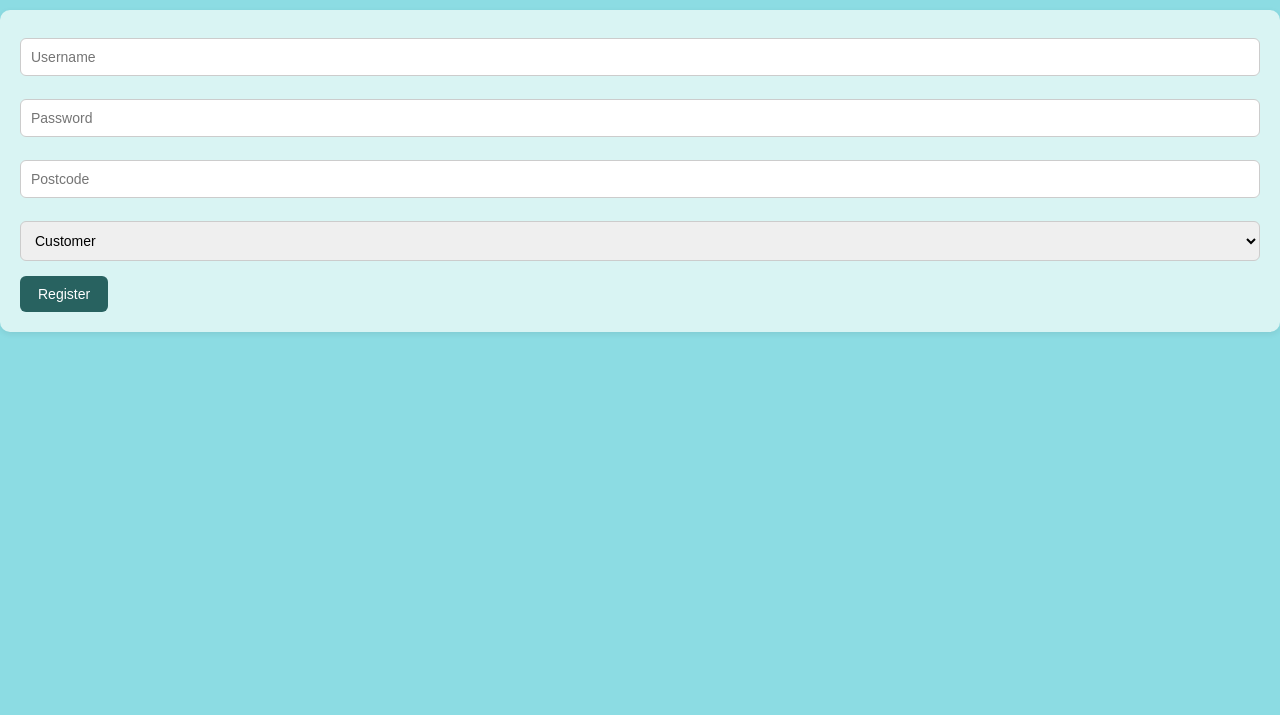
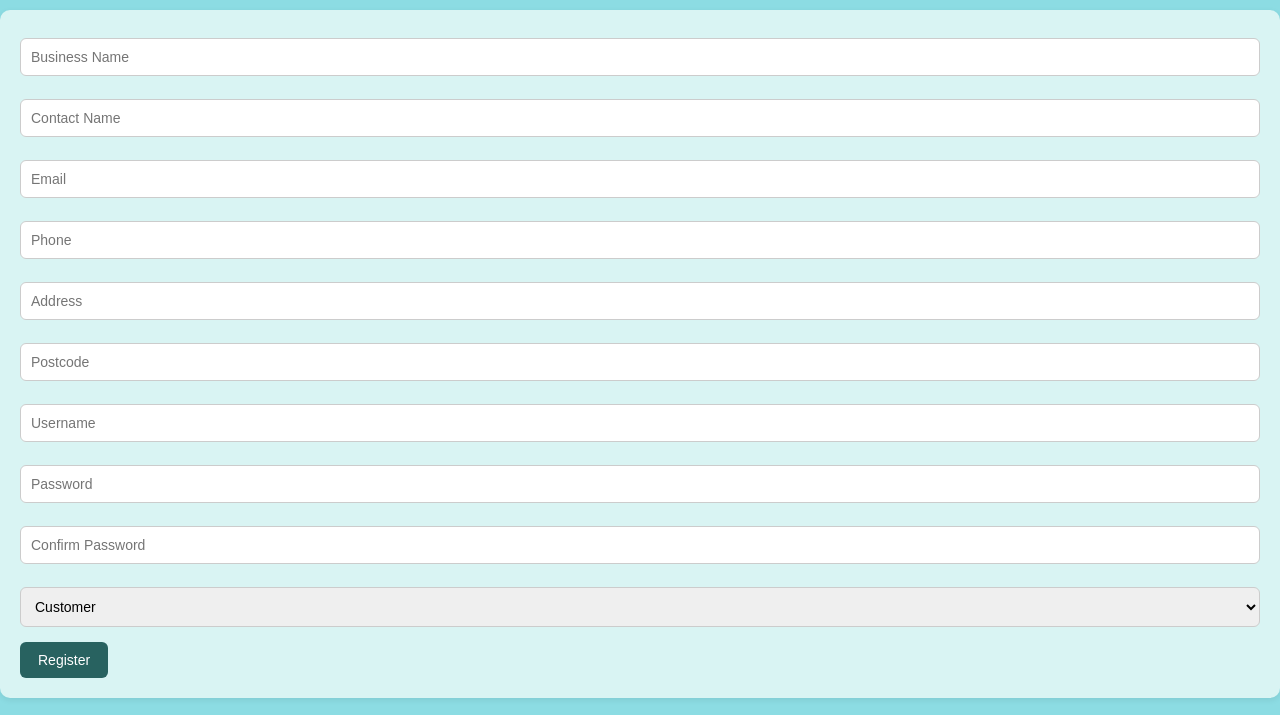
Before and after one commit to hmoomin/AssignmentPart2, a Django app: page /register/ in a window 1280 px wide. Shown: the part 85-800 px from the top of the page. Run offline with Django 3.2, Linux system fonts and the light colour scheme.

Commit message:
Fixed issues with my register page, better suited for test case.

```diff
--- a/foodNetwork/backend/templates/dashboards/register.html
+++ b/foodNetwork/backend/templates/dashboards/register.html
@@ -14,15 +14,19 @@
     {% endif %}
     <form class="card" method="POST">
         {% csrf_token %}
+        <input type="text" name="business_name" placeholder="Business Name"><br>
+        <input type="text" name="contact_name" placeholder="Contact Name" required><br>
+        <input type="email" name="email" placeholder="Email" required><br>
+        <input type="text" name="phone" placeholder="Phone" required><br>
+        <input type="text" name="address" placeholder="Address" required><br>
+        <input type="text" name="postcode" placeholder="Postcode" required><br>
         <input type="text" name="username" placeholder="Username" required><br>
         <input type="password" name="password" placeholder="Password" required><br>
-        <input type="text" name="postcode" placeholder="Postcode" required><br>
-
+        <input type="password" name="confirm_password" placeholder="Confirm Password" required><br>
         <select name="role" required>
             <option value="customer">Customer</option>
             <option value="producer">Producer</option>
         </select><br>
-
         <button type="submit">Register</button>
     </form>
 </body>
--- a/foodNetwork/backend/users/views.py
+++ b/foodNetwork/backend/users/views.py
@@ -1,6 +1,6 @@
 from rest_framework import generics
 from .models import User
-from .serializers import UserSerializer
+from .serializers import RegisterSerializer
 from django.shortcuts import render, redirect
 from django.contrib.auth import authenticate, login, logout
 from django.contrib.auth.decorators import login_required
@@ -15,7 +15,7 @@ from django.contrib import messages
 
 class RegisterView(APIView):
     def post(self, request):
-        serializer = UserSerializer(data=request.data)
+        serializer = RegisterSerializer(data=request.data)
         if serializer.is_valid():
             role = serializer.validated_data.get("role")
             user = serializer.save(
@@ -32,39 +32,46 @@ def register_page(request):
     if request.method == "POST":
         username = request.POST.get("username")
         password = request.POST.get("password")
+        confirm_password = request.POST.get("confirm_password")
         role = request.POST.get("role")
+        business_name = request.POST.get("business_name")
+        contact_name = request.POST.get("contact_name")
+        email = request.POST.get("email")
+        phone = request.POST.get("phone")
+        address = request.POST.get("address")
         postcode = request.POST.get("postcode")
+
         # --- VALIDATION ---
         if User.objects.filter(username=username).exists():
-            return render(request, "dashboards/register.html", {
-                "error": "Username already exists"
-            })
+            return render(request, "dashboards/register.html", {"error": "Username already exists"})
+        if User.objects.filter(email=email).exists():
+            return render(request, "dashboards/register.html", {"error": "Email already exists"})
+        if password != confirm_password:
+            return render(request, "dashboards/register.html", {"error": "Passwords do not match"})
         if len(password) < 6:
-            return render(request, "dashboards/register.html", {
-                "error": "Password must be at least 6 characters"
-            })
+            return render(request, "dashboards/register.html", {"error": "Password must be at least 6 characters"})
         if not postcode:
-            return render(request, "dashboards/register.html", {
-                "error": "Postcode is required"
-            })
-
-        # --- POSTCODE VALIDATION & GEOCODING ---
+            return render(request, "dashboards/register.html", {"error": "Postcode is required"})
+        # --- POSTCODE VALIDATION ---
         try:
             response = requests.get(f"https://api.postcodes.io/postcodes/{postcode}")
             data = response.json()
             if data["status"] != 200:
-                raise Exception("Invalid postcode")
+                raise Exception()
             latitude = data["result"]["latitude"]
             longitude = data["result"]["longitude"]
         except Exception:
-            return render(request, "dashboards/register.html", {
-                "error": "Invalid postcode entered"
-            })
+            return render(request, "dashboards/register.html", {"error": "Invalid postcode"})
         # --- CREATE USER ---
         user = User.objects.create_user(
             username=username,
             password=password,
             role=role,
+            business_name=business_name,
+            contact_name=contact_name,
+            email=email,
+            phone=phone,
+            address=address,
             postcode=postcode,
             latitude=latitude,
             longitude=longitude,
```
Also changed, not shown: foodNetwork/backend/users/models.py (+17 -14 lines), foodNetwork/backend/users/serializers.py (+41 -6 lines), foodNetwork/backend/users/migrations/0007_user_business_name_user_contact_name_and_more.py (added), foodNetwork/backend/users/migrations/0008_alter_user_email.py (added), foodNetwork/backend/users/migrations/__init__.py (deleted).
